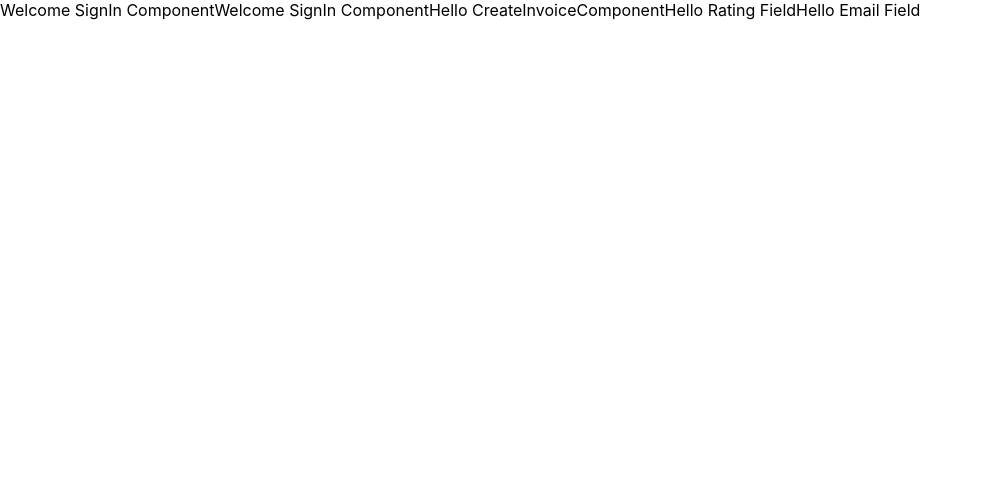
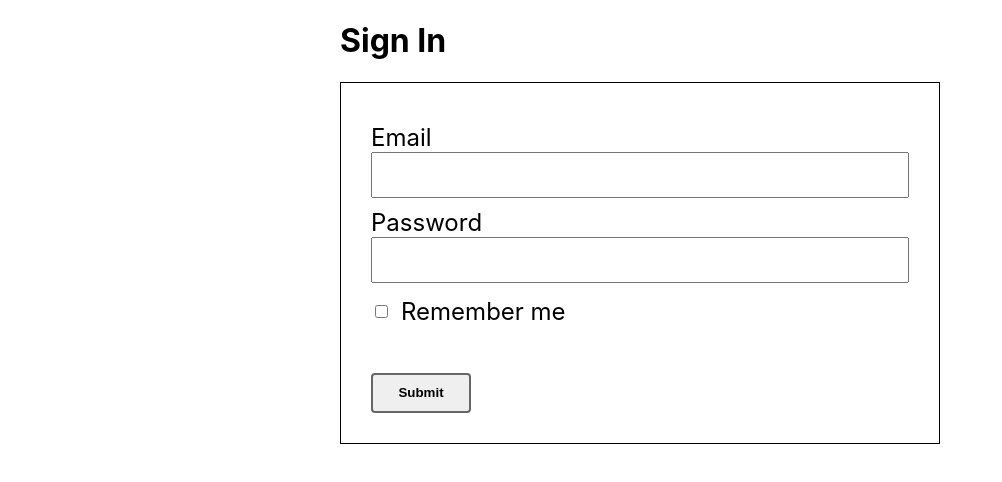
Before and after one commit to rigersleka/invoice-tracker, a React (Create React App) app: page / in a window 1280 px wide. Shown: the top 482 px of the page, without its empty margins (0-1002 px from the left). Built offline with nearby package versions, Linux system fonts and the light colour scheme.

Commit message:
implement sign-in component

```diff
--- a/src/components/RootComponent.js
+++ b/src/components/RootComponent.js
@@ -1,19 +1,14 @@
-import React from 'react';
 
 import SignInComponent from './SignInComponent';
-import SignUpComponent from './SignUpComponent';
-import RatingField from './RatingField';
-import CreateInvoiceComponent from './CreateInvoiceComponent';
-import EmailField from './EmailField';
 
 const RootComponent = () => {
   return (
     <>
       <SignInComponent />
-      <SignUpComponent />
+      {/* <SignUpComponent />
       <CreateInvoiceComponent />
       <RatingField />
-      <EmailField />
+      <EmailField /> */}
     </>
   );
 };
--- a/src/components/SignInComponent.js
+++ b/src/components/SignInComponent.js
@@ -1,8 +1,96 @@
 import React from 'react';
+import styled from 'styled-components';
+import { Formik, Form, ErrorMessage } from 'formik';
+
+/* Container Style */
+import {
+  Container,
+  ContentContainer,
+} from '../style-components/Container.styled';
+import {
+  Title,
+  Label,
+  EmailField,
+  ErrorLabel,
+  PasswordField,
+  CheckboxContainer,
+  RememberMeCheckboxField,
+  CheckboxLabel,
+  SubmitButton,
+} from '../style-components/Element.styles';
+
+const SignInForm = styled(Form)`
+  display: flex;
+  flex-direction: column;
+  padding: 30px;
+  border: 1px solid black;
+`;
 
 const SignInComponent = () => {
+  const handleSubmit = (values) => {
+    return new Promise((resolve, reject) => {
+      setTimeout(() => {
+        resolve();
+        alert(JSON.stringify(values));
+      }, 5000);
+    });
+  };
 
-    return <>Welcome SignIn Component</>;
-}
+  const handleValidation = (values) => {
+    const errors = {};
+
+    if (!values.email) {
+      errors.email = 'Email cant be empty';
+    }
+
+    if (!values.password) {
+      errors.password = 'Password cant be empty';
+    } else if (values.password.length < 8) {
+      errors.password = 'Password should be at least 8 characters';
+    }
+
+    console.log(values);
+    return errors;
+  };
+
+
+  return (
+    <Container>
+      <ContentContainer>
+        <Title>{'Sign In'}</Title>
+        <Formik
+          initialValues={{ email: '', password: '', rememberMe: false }}
+          onSubmit={handleSubmit}
+          validate={handleValidation}
+        >
+          {(props) => (
+            <SignInForm>
+              <Label>Email</Label>
+              <EmailField name='email' type='email' />
+
+              <ErrorMessage name='email'>
+                {(error) => <ErrorLabel>{error}</ErrorLabel>}
+              </ErrorMessage>
+
+              <Label>Password</Label>
+              <PasswordField name='password' type='password' />
+
+              <ErrorMessage name='password'>
+                {(error) => <ErrorLabel>{error}</ErrorLabel>}
+              </ErrorMessage>
+
+              <CheckboxContainer>
+                <RememberMeCheckboxField type='checkbox' name='rememberMe' />
+                <CheckboxLabel>Remember me</CheckboxLabel>
+              </CheckboxContainer>
+
+              <SubmitButton type='submit' disabled={props.isSubmitting} />
+            </SignInForm>
+          )}
+        </Formik>
+      </ContentContainer>
+    </Container>
+  );
+};
 
 export default SignInComponent;
--- a/src/style-components/Container.styled.js
+++ b/src/style-components/Container.styled.js
@@ -1,6 +1,6 @@
 import styled from 'styled-components';
 
-const Container = styled.div`
+export const Container = styled.div`
   display: flex;
   flex-direction: column;
   flex: 1;
@@ -8,13 +8,9 @@ const Container = styled.div`
   align-items: center;
 `;
 
-const ContainerContainer = styled.div`
+export const ContentContainer = styled.div`
   display: flex;
   flex-direction: column;
   width: 600px;
   margin-top: 0px;
 `;
-
-const Title = styled.h1`
-  white-space: pre-line;
-`;
--- a/src/style-components/Element.styles.js
+++ b/src/style-components/Element.styles.js
@@ -1,32 +1,32 @@
 import styled from 'styled-components';
 import { Field } from 'formik';
 
-const Label = styled.label`
+export const Label = styled.label`
   font-size: 24px;
   margin-top: 10px;
 `;
 
-const PasswordField = styled(Field)`
+export const PasswordField = styled(Field)`
   height: 40px;
   font-size: 24px;
 `;
 
-const EmailField = styled(Field)`
+export const EmailField = styled(Field)`
   height: 40px;
   font-size: 24px;
 `;
 
-const ProjectNameField = styled(Field)`
+export const ProjectNameField = styled(Field)`
   height: 40px;
   font-size: 24px;
 `;
 
-const BilledAmountField = styled(Field)`
+export const BilledAmountField = styled(Field)`
   height: 40px;
   font-size: 24px;
 `;
 
-const SubmitButton = styled.input`
+export const SubmitButton = styled.input`
   height: 40px;
   width: 100px;
   display: flex;
@@ -39,12 +39,31 @@ const SubmitButton = styled.input`
   margin-top: 40px;
 `;
 
-const ErrorLabel = styled.div`
+export const ErrorLabel = styled.div`
   font-size: 26px;
   color: red;
 `;
 
-const FileInput = styled.input`
+export const FileInput = styled.input`
   margin-top: 10px;
   font-size: 16px;
 `;
+
+export const Title = styled.h1`
+  white-space: pre-line;
+`;
+
+export const CheckboxContainer = styled.div`
+  display: flex;
+  height: 50px;
+  align-items: center;
+`;
+
+export const RememberMeCheckboxField = styled(Field)`
+  margin-top: 10px;
+`;
+
+export const CheckboxLabel = styled(Label)`
+  margin-top: 7px;
+  margin-left: 10px;
+`;
```
